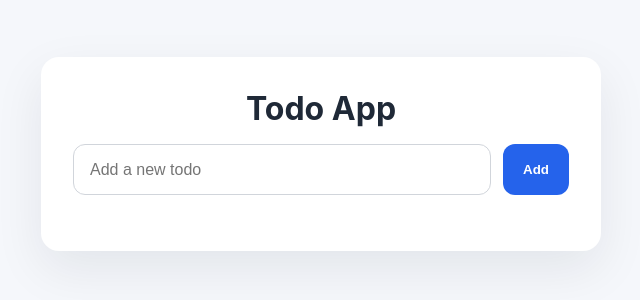
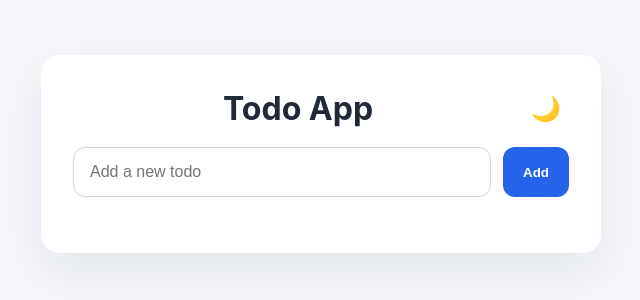
Before and after one commit to SauravBelani/todo-app, a plain HTML site: page index.html in a window 1280 px wide. Shown: the part 246-546 px from the top of the page, without its empty margins (319-959 px from the left). Drawn offline with Linux system fonts and the light colour scheme.

Commit message:
Refactor Todo App layout and implement dark/light theme toggle functionality

```diff
--- a/index.html
+++ b/index.html
@@ -8,7 +8,12 @@
 </head>
 <body>
   <main class="app-container">
-    <h1>Todo App</h1>
+    <div class="header">
+      <h1>Todo App</h1>
+      <button id="theme-toggle" class="theme-toggle" aria-label="Toggle dark/light theme">
+        <span class="theme-icon">🌙</span>
+      </button>
+    </div>
     <form id="todo-form" class="todo-form">
       <input type="text" id="todo-input" placeholder="Add a new todo" autocomplete="off" />
       <button type="submit">Add</button>
--- a/script.js
+++ b/script.js
@@ -1,6 +1,34 @@
 const todoForm = document.getElementById('todo-form');
 const todoInput = document.getElementById('todo-input');
 const todoList = document.getElementById('todo-list');
+const themeToggle = document.getElementById('theme-toggle');
+
+// Initialize theme from localStorage or system preference
+const initTheme = () => {
+  const savedTheme = localStorage.getItem('theme');
+  if (savedTheme) {
+    document.documentElement.classList.toggle('dark-theme', savedTheme === 'dark');
+  } else {
+    const prefersDark = window.matchMedia('(prefers-color-scheme: dark)').matches;
+    document.documentElement.classList.toggle('dark-theme', prefersDark);
+  }
+  updateThemeIcon();
+};
+
+const updateThemeIcon = () => {
+  const isDark = document.documentElement.classList.contains('dark-theme');
+  themeToggle.querySelector('.theme-icon').textContent = isDark ? '☀️' : '🌙';
+};
+
+themeToggle.addEventListener('click', () => {
+  document.documentElement.classList.toggle('dark-theme');
+  const isDark = document.documentElement.classList.contains('dark-theme');
+  localStorage.setItem('theme', isDark ? 'dark' : 'light');
+  updateThemeIcon();
+});
+
+// Initialize theme on page load
+initTheme();
 
 todoForm.addEventListener('submit', event => {
   event.preventDefault();
--- a/styles.css
+++ b/styles.css
@@ -1,7 +1,30 @@
 :root {
   font-family: Inter, system-ui, -apple-system, BlinkMacSystemFont, "Segoe UI", sans-serif;
-  background: #f5f7fb;
-  color: #1f2937;
+  --bg-primary: #f5f7fb;
+  --bg-secondary: #ffffff;
+  --text-primary: #1f2937;
+  --border-color: #d1d5db;
+  --item-bg: #f8fafc;
+  --item-border: #e5e7eb;
+  --button-bg: #2563eb;
+  --button-text: white;
+  --completed-text: #6b7280;
+  --delete-color: #ef4444;
+  --shadow: rgba(15, 23, 42, 0.08);
+}
+
+html.dark-theme {
+  --bg-primary: #0f172a;
+  --bg-secondary: #1e293b;
+  --text-primary: #f1f5f9;
+  --border-color: #475569;
+  --item-bg: #334155;
+  --item-border: #475569;
+  --button-bg: #3b82f6;
+  --button-text: white;
+  --completed-text: #cbd5e1;
+  --delete-color: #f87171;
+  --shadow: rgba(0, 0, 0, 0.3);
 }
 
 * {
@@ -13,20 +36,50 @@ body {
   min-height: 100vh;
   display: grid;
   place-items: center;
+  background: var(--bg-primary);
+  color: var(--text-primary);
+  transition: background-color 0.3s ease, color 0.3s ease;
 }
 
 .app-container {
   width: min(560px, 90vw);
   padding: 2rem;
-  background: #ffffff;
+  background: var(--bg-secondary);
   border-radius: 18px;
-  box-shadow: 0 18px 50px rgba(15, 23, 42, 0.08);
+  box-shadow: 0 18px 50px var(--shadow);
+  transition: background-color 0.3s ease;
 }
 
 h1 {
-  margin: 0 0 1rem;
+  margin: 0;
   font-size: 2rem;
   text-align: center;
+}
+
+.header {
+  display: flex;
+  align-items: center;
+  justify-content: space-between;
+  margin-bottom: 1rem;
+}
+
+.header h1 {
+  margin: 0;
+  flex: 1;
+}
+
+.theme-toggle {
+  background: none;
+  border: none;
+  font-size: 1.5rem;
+  cursor: pointer;
+  padding: 0.5rem;
+  border-radius: 8px;
+  transition: background-color 0.3s ease;
+}
+
+.theme-toggle:hover {
+  background: var(--item-bg);
 }
 
 .todo-form {
@@ -38,19 +91,27 @@ h1 {
 #todo-input {
   flex: 1;
   padding: 0.95rem 1rem;
-  border: 1px solid #d1d5db;
+  border: 1px solid var(--border-color);
   border-radius: 12px;
   font-size: 1rem;
+  background: var(--bg-secondary);
+  color: var(--text-primary);
+  transition: background-color 0.3s ease, color 0.3s ease, border-color 0.3s ease;
 }
 
 .todo-form button {
   padding: 0 1.25rem;
   border: none;
   border-radius: 12px;
-  background: #2563eb;
-  color: white;
+  background: var(--button-bg);
+  color: var(--button-text);
   font-weight: 600;
   cursor: pointer;
+  transition: opacity 0.3s ease;
+}
+
+.todo-form button:hover {
+  opacity: 0.9;
 }
 
 .todo-list {
@@ -66,9 +127,10 @@ h1 {
   justify-content: space-between;
   align-items: center;
   padding: 1rem;
-  border: 1px solid #e5e7eb;
+  border: 1px solid var(--item-border);
   border-radius: 14px;
-  background: #f8fafc;
+  background: var(--item-bg);
+  transition: background-color 0.3s ease, border-color 0.3s ease;
 }
 
 .todo-text {
@@ -79,15 +141,16 @@ h1 {
 
 .todo-text.completed {
   text-decoration: line-through;
-  color: #6b7280;
+  color: var(--completed-text);
 }
 
 .delete-button {
   border: none;
   background: transparent;
-  color: #ef4444;
+  color: var(--delete-color);
   font-size: 1rem;
   cursor: pointer;
+  transition: color 0.3s ease;
 }
 
 .delete-button:hover {
```
